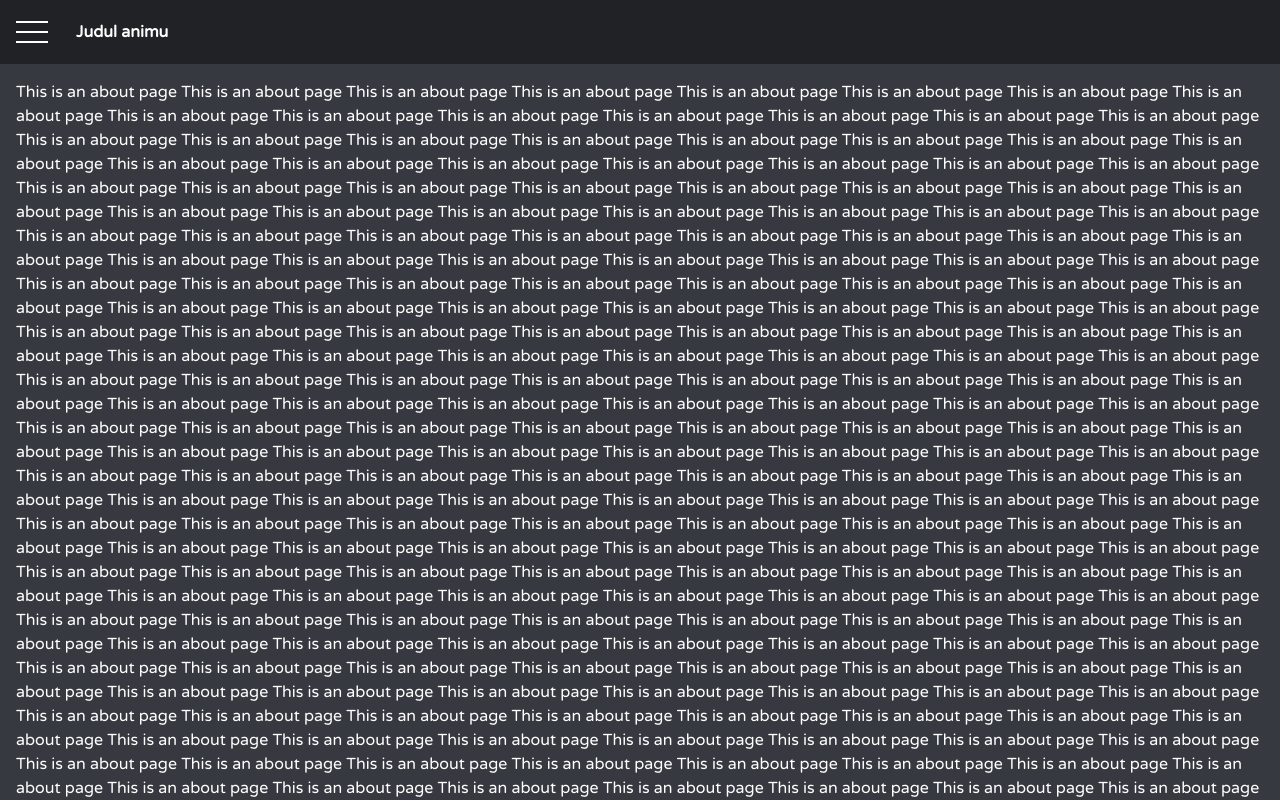
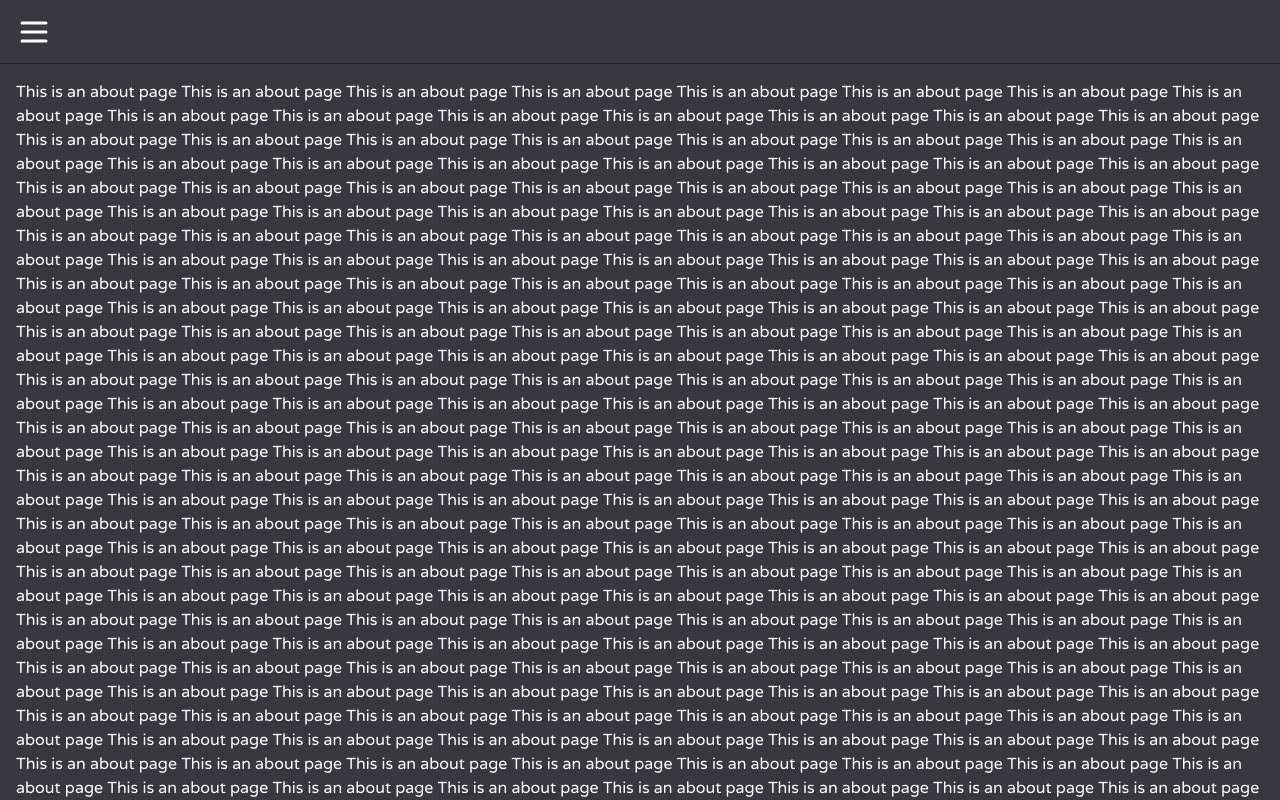
Before and after one commit to juanlouisr/amenoma, a Vue app: page / in a window 1280 px wide. Built offline with nearby package versions, Linux system fonts and the light colour scheme.

Commit message:
feat(navbar): style and state management

```diff
--- a/src/components/NavBar.vue
+++ b/src/components/NavBar.vue
@@ -1,15 +1,42 @@
+<script setup lang="ts">
+import { useDataStore } from "@/stores/data";
+import { MenuIcon } from "@heroicons/vue/outline";
+import { ChevronRightIcon } from "@heroicons/vue/solid";
+
+const data = useDataStore();
+</script>
+
 <template>
-  <header class="flex bg-gray-900 shrink-0 h-16 w-full">
+  <header
+    class="flex bg-gray-700 shrink-0 h-16 w-full border-b border-gray-900"
+  >
     <button
-      class="burger my-auto mx-4 hover:cursor-pointer"
+      class="w-9 my-auto mx-4 hover:cursor-pointer shrink-0"
       @click="$emit('toggleSideControlBar')"
     >
-      <div class="space-y-2">
-        <div class="w-8 h-0.5 bg-white"></div>
-        <div class="w-8 h-0.5 bg-white"></div>
-        <div class="w-8 h-0.5 bg-white"></div>
-      </div>
+      <MenuIcon class="text-white" />
     </button>
-    <h1 class="my-auto mx-3 font-bold text-white">Judul animu</h1>
+    <router-link class="my-auto mx-1 font-bold text-white" :to="`/${data.type}`"
+      >{{ data.type }}
+    </router-link>
+    <ChevronRightIcon v-if="data.type" class="w-5 text-white" />
+    <router-link
+      v-if="data.type"
+      class="my-auto mx-1 font-bold text-white"
+      :to="`/${data.type}/${data.provider}`"
+    >
+      {{ data.provider }}
+    </router-link>
+    <ChevronRightIcon
+      v-if="data.type && data.provider"
+      class="w-5 text-white"
+    />
+    <router-link
+      v-if="data.type && data.provider"
+      class="my-auto mx-1 font-bold text-white"
+      :to="data.getRouteName"
+    >
+      {{ data.name }}
+    </router-link>
   </header>
 </template>
```
